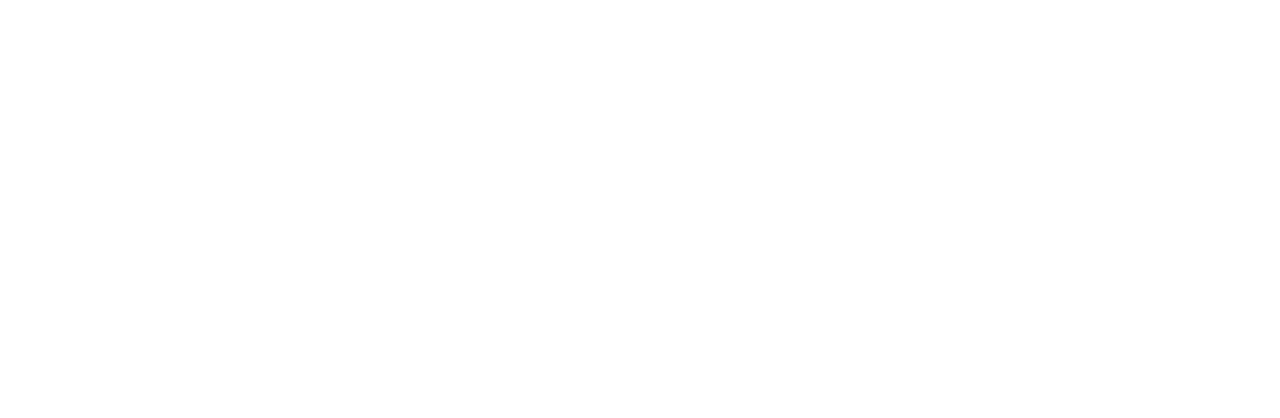
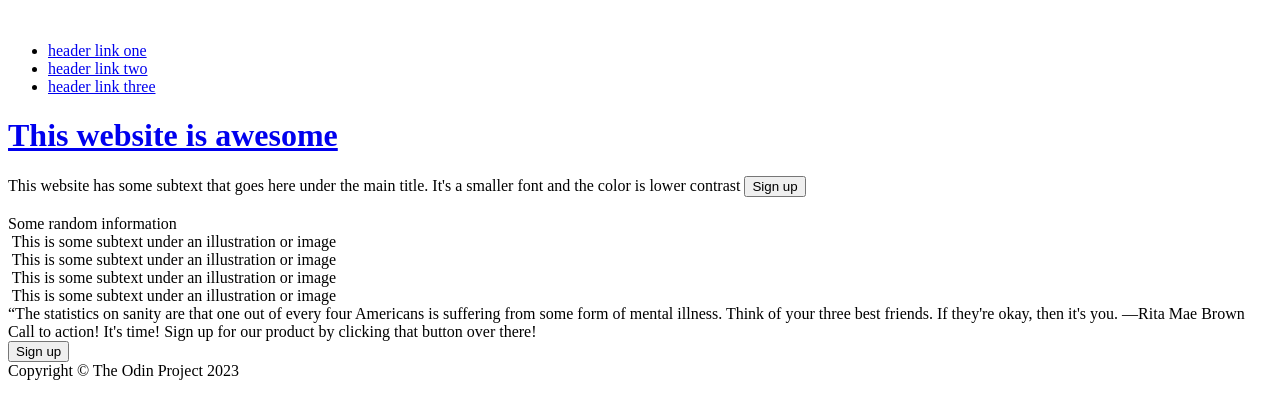
Before and after one commit to ZaKu1337/odin-landing-page, a plain HTML site: page index.html in a window 1280 px wide. Drawn offline with Linux system fonts and the light colour scheme.

Commit message:
Fill html with div
Added 5 main parts of a project (div containers with content).
Css needed to do the whole project.

```diff
--- a/index.html
+++ b/index.html
@@ -8,10 +8,63 @@
     <title>Landing Page</title>
 </head>
 <body>
-<div class="header"></div>
-<div class="photos"></div>
-<div class="quote"></div>
-<div class="button"></div>
-<div class="footer"></div>
+
+<div class="header">
+    <img src="" alt="" class="header-img">
+    <ul>
+        <li><a href="#">header link one</li>
+        <li><a href="#">header link two</li>
+        <li><a href="#">header link three</li>
+    </ul>
+</div>
+
+<div class="hero">
+    <div class="hero-text">
+        <h1 class="hero-title">This website is awesome</h1>
+        <a class="hero-text">This website has some subtext that goes here under the main title. It's a smaller font and the color is lower contrast</a>
+        <button class="hero-button">Sign up</button>
+    </div>
+    <img src="" alt="" class="hero-img">
+</div>
+
+<div class="info">
+    <a class="photos-title">Some random information</a>
+    <div class="photos">
+        <div class="photo">
+            <img src="" alt="">
+            <a class="photo-text">This is some subtext under an illustration or image</a>
+        </div>
+        <div class="photo">
+            <img src="" alt="">
+            <a class="photo-text">This is some subtext under an illustration or image</a>
+        </div>
+        <div class="photo">
+            <img src="" alt="">
+            <a class="photo-text">This is some subtext under an illustration or image</a>
+        </div>
+        <div class="photo">
+            <img src="" alt="">
+            <a class="photo-text">This is some subtext under an illustration or image</a>
+        </div>
+    </div>
+</div>
+
+<div class="quote">
+    <a class="quote-words">“The statistics on sanity are that one out of every four Americans is suffering from some form of mental illness. Think of your three best friends. If they're okay, then it's you.</a>
+    <a class="quote-author">—Rita Mae Brown</a>
+</div>
+
+<div class="button">
+    <div class="button-content">
+        <a class="button-title">Call to action! It's time!</a>
+        <a class="button-text">Sign up for our product by clicking that button over there!</a>
+    </div>
+    <button class="button-button">Sign up</button>
+</div>
+
+<div class="footer">
+    <a class="footer-text">Copyright © The Odin Project 2023</a>
+</div>
+
 </body>
 </html>
```
